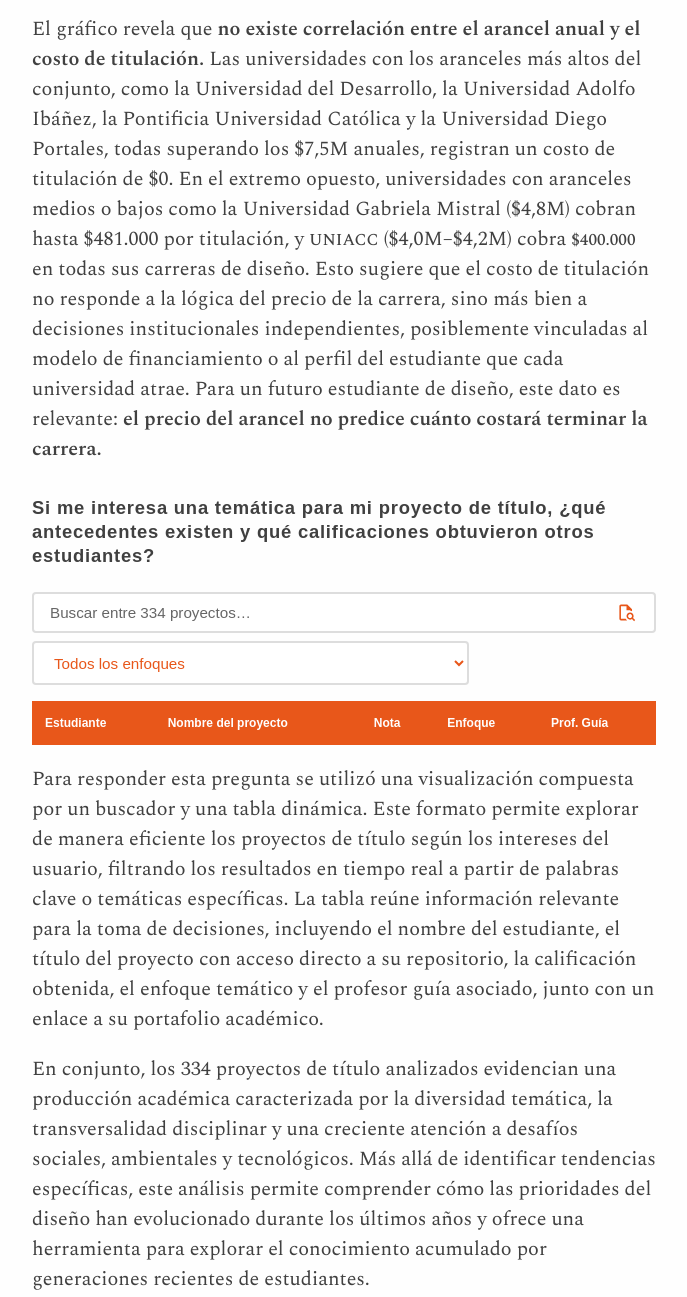
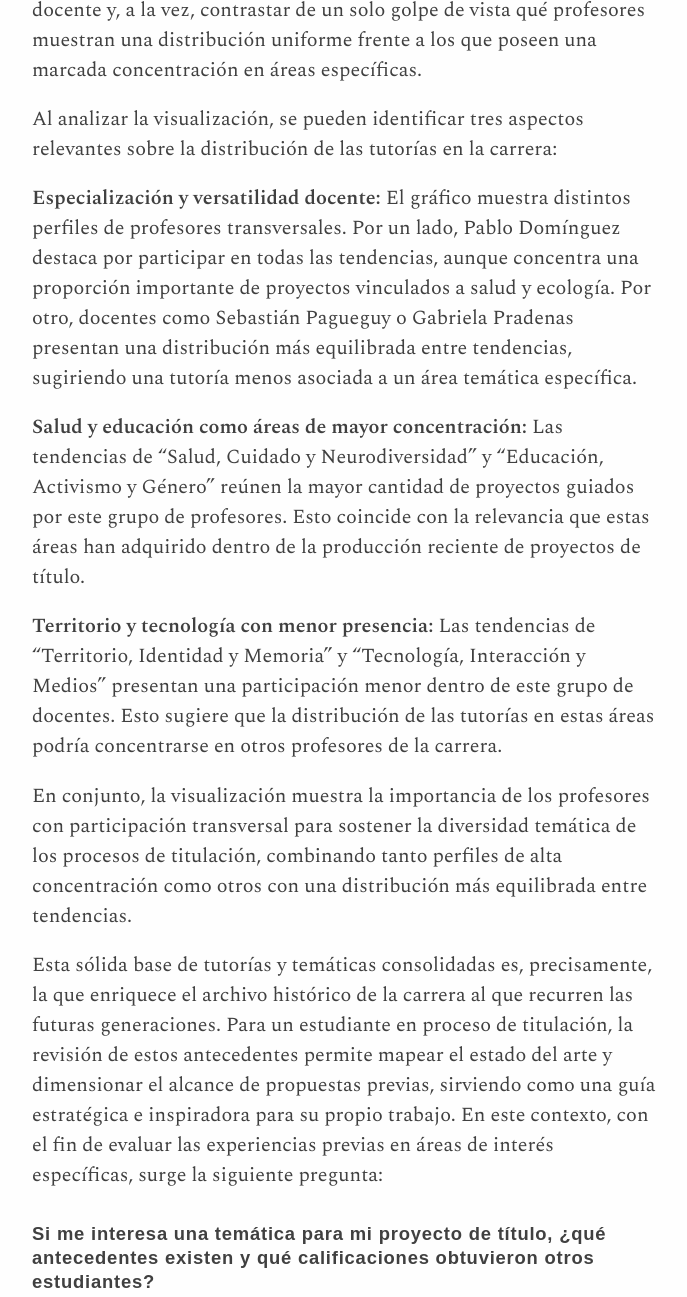
Before and after one commit to Trabajo-final-troncal/trabajo-final, a plain HTML site: page index.html in a window 1280 px wide. Shown: the part 8645-9942 px from the top of the page, without its empty margins (296-983 px from the left). Drawn offline with nearby package versions, Linux system fonts and the light colour scheme; no server answers; a web font is replaced by a local one.

Commit message:
Update index.html

```diff
--- a/index.html
+++ b/index.html
@@ -90,14 +90,16 @@
                 <figcaption>Total de proyectos guiados y su distribución temática. Datos históricos consolidados entre los años 2021 y 2025, correspondientes a la carrera de Diseño de la Facultad de Arquitectura y Urbanismo (FAU) de la Universidad de Chile.</figcaption>
             </figure>
 
-
-            <p>En este caso también es útil visualizar la información a través de un <a href="https://datavizcatalogue.com/ES/metodos/diagrama_de_dispersion.html" target="_blank">diagrama de dispersión</a>  para mostrar la correlación entre dos variables (arancel anual y costo de titulación). cada punto representa una carrera de diseño universitaria en Chile. El eje X codifica el arancel anual en pesos chilenos, y el eje Y el costo de titulación. Se emplearon dos colores diferenciados: naranja para las carreras que sí cobran un costo de titulación, y gris para las que registran $0, permitiendo identificar de un vistazo si la presencia o ausencia de ese cobro se concentra en algún rango de arancel.</p>
-
-            <p>El gráfico revela que <em>no existe correlación entre el arancel anual y el costo de titulación.</em> Las universidades con los aranceles más altos del conjunto, como la Universidad del Desarrollo, la Universidad Adolfo Ibáñez, la Pontificia Universidad Católica y la Universidad Diego Portales, todas superando los $7,5M anuales, registran un costo de titulación de $0. En el extremo opuesto, universidades con aranceles medios o bajos como la Universidad Gabriela Mistral ($4,8M) cobran hasta $481.000 por titulación, y <small>UNIACC</small> ($4,0M–$4,2M) cobra <small>$400.000</small> en todas sus carreras de diseño.
-            Esto sugiere que el costo de titulación no responde a la lógica del precio de la carrera, sino más bien a decisiones institucionales independientes, posiblemente vinculadas al modelo de financiamiento o al perfil del estudiante que cada universidad atrae. Para un futuro estudiante de diseño, este dato es relevante: <em>el precio del arancel no predice cuánto costará terminar la carrera.</em></p>
+            <p>Para responder a esta pregunta se utilizó un <em>gráfico de barras horizontales agrupadas por categoría</em>, un recurso altamente pertinente debido a que permite desglosar de forma clara la carga de proyectos de cada docente sin mezclar los datos en un solo bloque. Su idoneidad radica en que, al disponer los nombres de los profesores de forma vertical, facilita una lectura natural y cómoda de las etiquetas, mientras que el despliegue de barras individuales para cada tendencia temible permite realizar dos lecturas simultáneas: comparar la cantidad exacta de proyectos guiados dentro de un mismo perfil docente y, a la vez, contrastar de un solo golpe de vista qué profesores muestran una distribución uniforme frente a los que poseen una marcada concentración en áreas específicas.</p>
+            <p>Al analizar la visualización, se pueden identificar tres aspectos relevantes sobre la distribución de las tutorías en la carrera:</p>
+            <p><em>Especialización y versatilidad docente:</em> El gráfico muestra distintos perfiles de profesores transversales. Por un lado, Pablo Domínguez destaca por participar en todas las tendencias, aunque concentra una proporción importante de proyectos vinculados a salud y ecología. Por otro, docentes como Sebastián Pagueguy o Gabriela Pradenas presentan una distribución más equilibrada entre tendencias, sugiriendo una tutoría menos asociada a un área temática específica.</p>
+            <p><em>Salud y educación como áreas de mayor concentración:</em> Las tendencias de “Salud, Cuidado y Neurodiversidad” y “Educación, Activismo y Género” reúnen la mayor cantidad de proyectos guiados por este grupo de profesores. Esto coincide con la relevancia que estas áreas han adquirido dentro de la producción reciente de proyectos de título.</p>
+            <p><em>Territorio y tecnología con menor presencia:</em> Las tendencias de “Territorio, Identidad y Memoria” y “Tecnología, Interacción y Medios” presentan una participación menor dentro de este grupo de docentes. Esto sugiere que la distribución de las tutorías en estas áreas podría concentrarse en otros profesores de la carrera.</p>
+            <p>En conjunto, la visualización muestra la importancia de los profesores con participación transversal para sostener la diversidad temática de los procesos de titulación, combinando tanto perfiles de alta concentración como otros con una distribución más equilibrada entre tendencias.</p>
+            <p>Esta sólida base de tutorías y temáticas consolidadas es, precisamente, la que enriquece el archivo histórico de la carrera al que recurren las futuras generaciones. Para un estudiante en proceso de titulación, la revisión de estos antecedentes permite mapear el estado del arte y dimensionar el alcance de propuestas previas, sirviendo como una guía estratégica e inspiradora para su propio trabajo. En este contexto, con el fin de evaluar las experiencias previas en áreas de interés específicas, surge la siguiente pregunta:</p>
 
 
-<h4>Si me interesa una temática para mi proyecto de título, ¿qué antecedentes existen y qué calificaciones obtuvieron otros estudiantes?</h4>
+            <h4>Si me interesa una temática para mi proyecto de título, ¿qué antecedentes existen y qué calificaciones obtuvieron otros estudiantes?</h4>
 
 <div id="contenedor">
             <input type="text" id="elInput" placeholder="Buscar entre 334 proyectos…" />
@@ -163,7 +165,7 @@
                 </table>
             </div>
 
-            <p>Para responder esta pregunta se utilizó una visualización compuesta por un buscador y una tabla dinámica. Este formato permite explorar de manera eficiente los proyectos de título según los intereses del usuario, filtrando los resultados en tiempo real a partir de palabras clave o temáticas específicas. La tabla reúne información relevante para la toma de decisiones, incluyendo el nombre del estudiante, el título del proyecto con acceso directo a su repositorio, la calificación obtenida, el enfoque temático y el profesor guía asociado, junto con un enlace a su portafolio académico.</p>
+            <p>Para responder esta pregunta se utilizó una visualización compuesta por un <p>buscador y una tabla dinámica</p>. Este formato permite explorar de manera eficiente los proyectos de título según los intereses del usuario, filtrando los resultados en tiempo real a partir de palabras clave o temáticas específicas. La tabla reúne información relevante para la toma de decisiones, incluyendo el nombre del estudiante, el título del proyecto con acceso directo a su repositorio, la calificación obtenida, el enfoque temático y el profesor guía asociado, junto con un enlace a su portafolio académico.</p>
 
             <p>En conjunto, los 334 proyectos de título analizados evidencian una producción académica caracterizada por la diversidad temática, la transversalidad disciplinar y una creciente atención a desafíos sociales, ambientales y tecnológicos. Más allá de identificar tendencias específicas, este análisis permite comprender cómo las prioridades del diseño han evolucionado durante los últimos años y ofrece una herramienta para explorar el conocimiento acumulado por generaciones recientes de estudiantes.</p>
 
```
